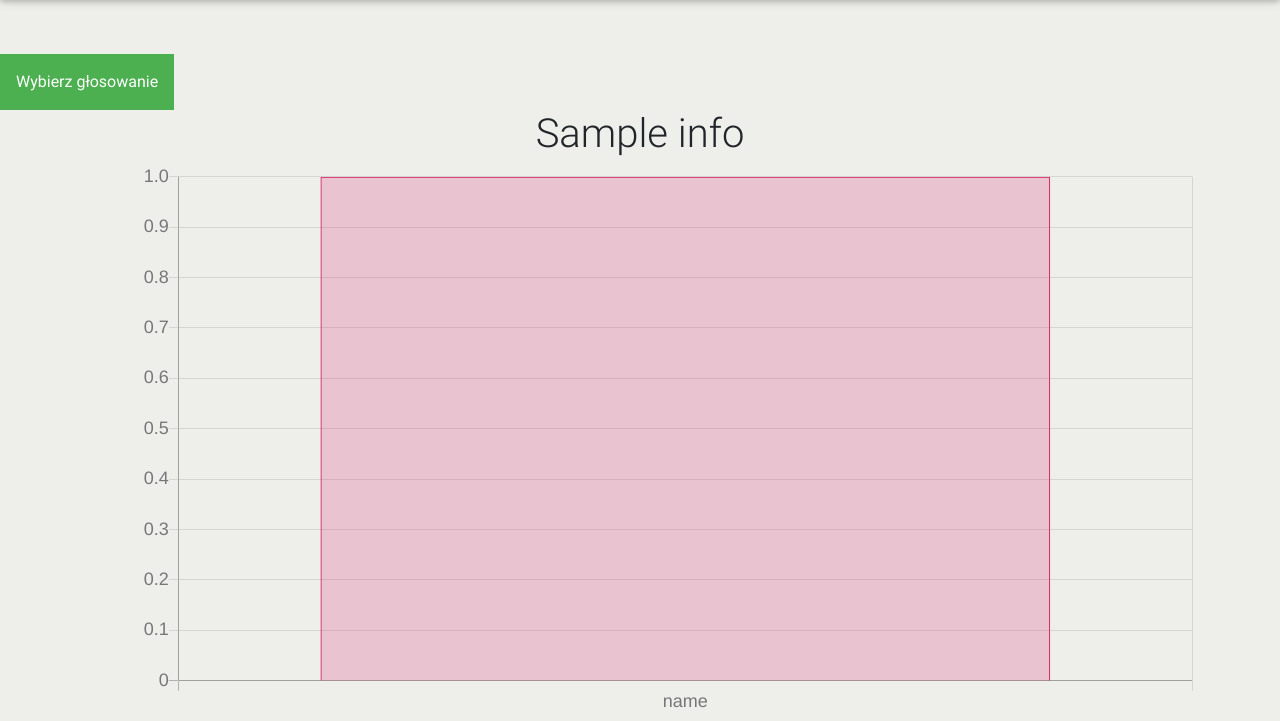
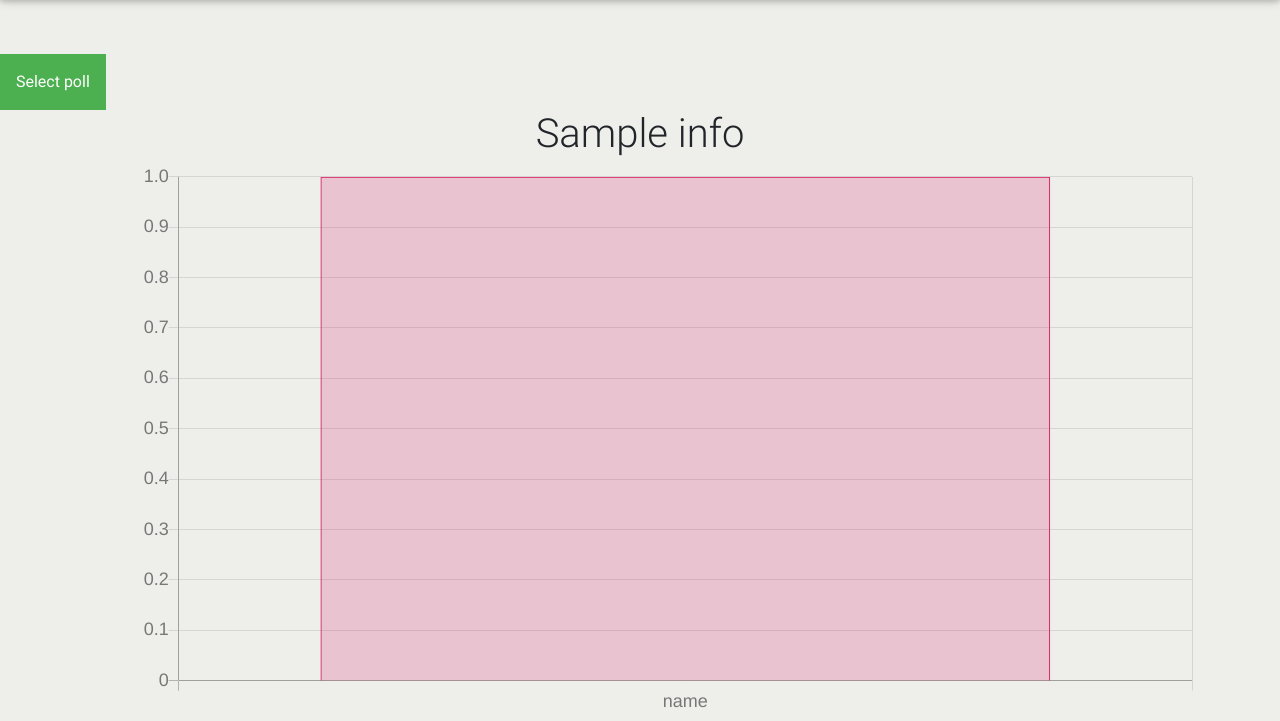
Before and after one commit to patrykwenz/flask_google_auth_voting, a Flask app: page /results/1 in a window 1280 px wide. Shown: the part 194-915 px from the top of the page. Run offline with Flask 2, Linux system fonts and the light colour scheme; a database or web service that is not in the repository returns one stand-in record (values such as "Sample title"); some libraries are stand-ins or nearby versions.

Commit message:
Changed polish words to english for maximum fish&chips

```diff
--- a/templates/admin_delete.html
+++ b/templates/admin_delete.html
@@ -6,7 +6,7 @@
     <div class="ans-container">
 
         <form id="form" method="POST">
-            <label style="font-size: 35px">Question to be deleted</label>
+            <label style="font-size: 35px">Poll to be deleted</label>
             <div>
                 <select name="voting_id" id="voting_id">
                     {% for id, lab in vote_labels %}
--- a/templates/navbar2.html
+++ b/templates/navbar2.html
@@ -50,8 +50,8 @@
                             ADM
                         </a>
                         <div class="dropdown-content">
-                            <a href="/admin/add">Add question</a>
-                            <a href="/admin/delete">Delete question</a>
+                            <a href="/admin/add">Add poll</a>
+                            <a href="/admin/delete">Delete poll</a>
                         </div>
 
 
--- a/templates/results2.html
+++ b/templates/results2.html
@@ -4,7 +4,7 @@
 {% block content %}
 
     <div class="dropdown">
-        <button class="dropbtn">Wybierz głosowanie</button>
+        <button class="dropbtn">Select poll</button>
         <div class="dropdown-content">
             {% for id, lab in vote_labels %}
                 <a href="/results/{{ id }}">{{ lab }}</a>
--- a/templates/vote.html
+++ b/templates/vote.html
@@ -3,7 +3,7 @@
 {% block content %}
 
     <div class="dropdown">
-        <button class="dropbtn">Wybierz głosowanie</button>
+        <button class="dropbtn">Select poll</button>
         <div class="dropdown-content">
             {% for id, lab in vote_labels %}
                 <a href="/vote/{{ id }}">{{ lab }}</a>
```
